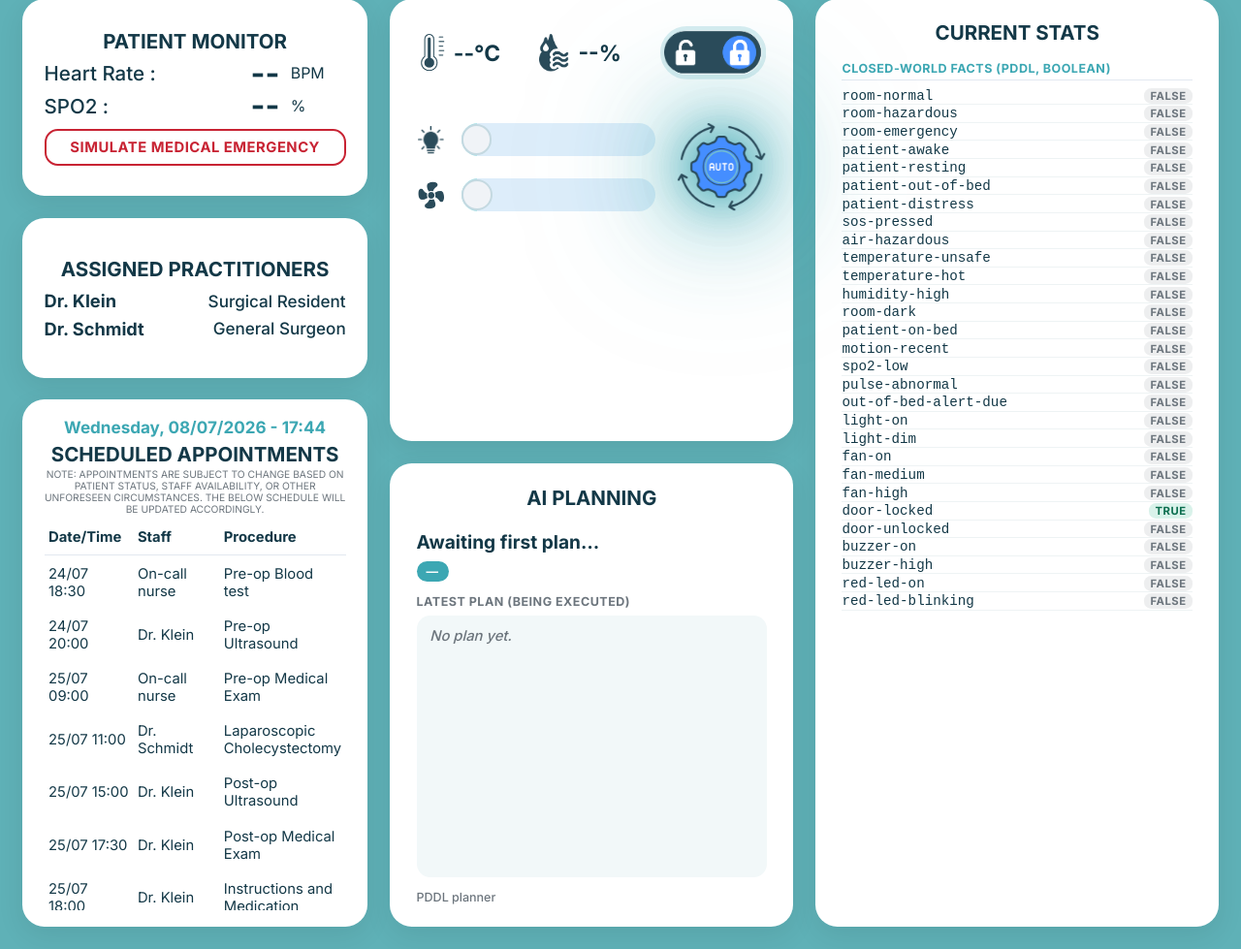
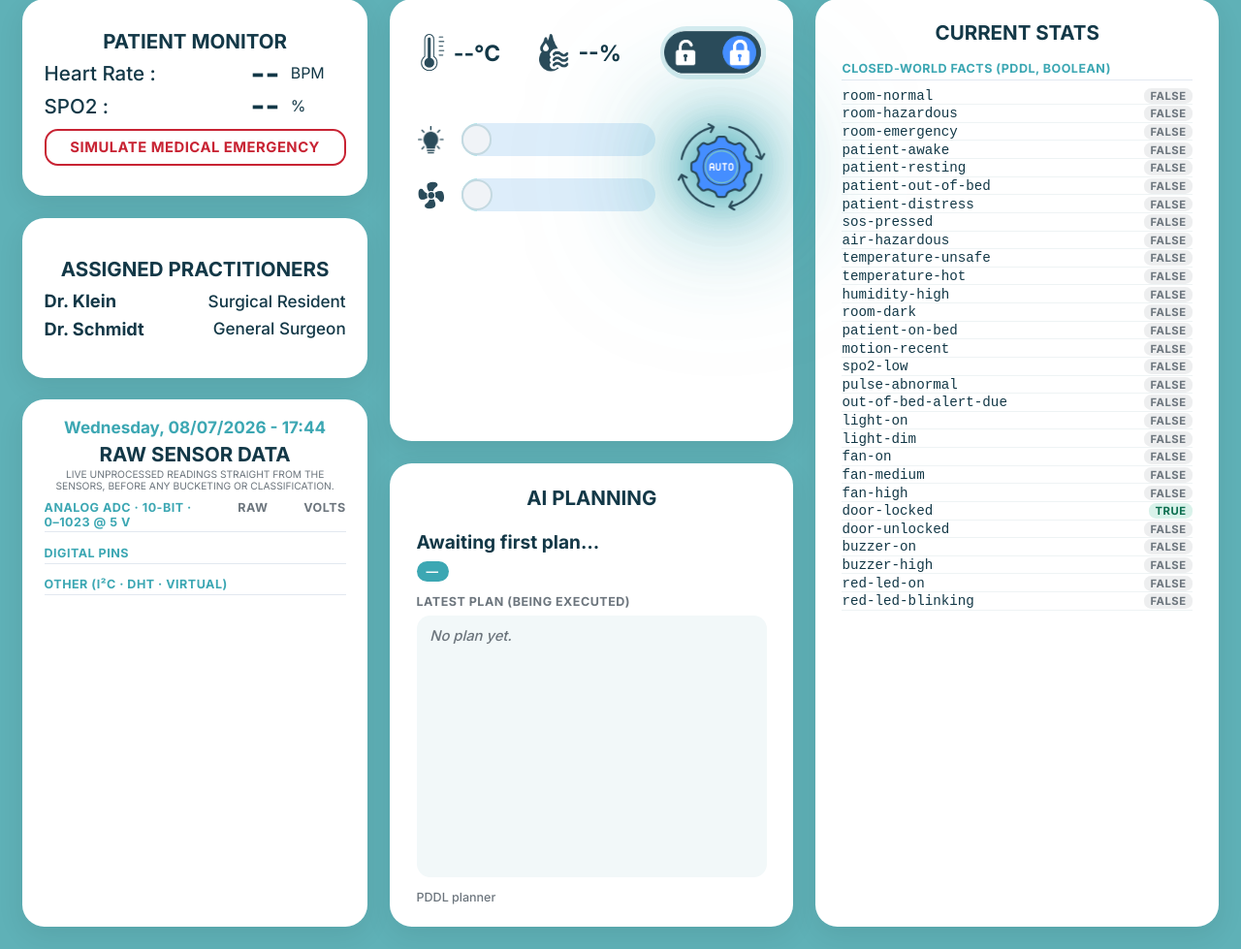
Before and after one commit to Kunaalkk1/mediguard, a Flask app: page / in a window 1280 px wide. Shown: the part 138-1117 px from the top of the page at 97% size. Run offline with Flask 3, Linux system fonts and the light colour scheme.

Commit message:
final v1 code

```diff
--- a/src/static/script.js
+++ b/src/static/script.js
@@ -220,6 +220,53 @@ function renderFacts(data) {
     ).join('');
 }
 
+// --- Raw sensor data (ADC counts + volts, digital pins, other sensors) ------
+const rawSensorsEl = document.getElementById('rawSensors');
+
+function adcRow(ch) {
+    const counts = ch.counts != null ? ch.counts : '--';
+    const volts = ch.volts != null ? `${ch.volts.toFixed(3)} V` : '-- V';
+    return `<div class="raw-row adc-row">` +
+        `<span class="raw-chan">${ch.channel}</span>` +
+        `<span class="raw-name">${ch.sensor}</span>` +
+        `<span class="raw-counts">${counts}</span>` +
+        `<span class="raw-volts">${volts}</span></div>`;
+}
+
+function digitalRow(d) {
+    const on = !!d.value;
+    return `<div class="raw-row dig-row">` +
+        `<span class="raw-chan">${d.pin}</span>` +
+        `<span class="raw-name">${d.sensor}</span>` +
+        `<span class="raw-val">${on ? 'HIGH (1)' : 'LOW (0)'}</span></div>`;
+}
+
+function otherRow(o) {
+    const value = o.value != null ? o.value : '--';
+    const unit = o.unit ? ` <span class="raw-unit">${o.unit}</span>` : '';
+    return `<div class="raw-row"><span class="raw-name">${o.sensor}</span>` +
+        `<span class="raw-val">${value}${unit}</span></div>`;
+}
+
+function renderRawSensors(data) {
+    if (!rawSensorsEl) return;
+    const raw = data.raw_sensors || {};
+    const ref = raw.adc_ref || {};
+    const adc = raw.adc || [];
+    const digital = raw.digital || [];
+    const other = raw.other || [];
+
+    const adcHead = `Analog ADC · ${ref.bits || 10}-bit · 0–${ref.max || 1023} @ ${ref.vref != null ? ref.vref : 5} V`;
+    rawSensorsEl.innerHTML =
+        `<div class="raw-subhead">${adcHead}` +
+        `<span class="raw-cols"><span>raw</span><span>volts</span></span></div>` +
+        adc.map(adcRow).join('') +
+        `<div class="raw-subhead">Digital pins</div>` +
+        digital.map(digitalRow).join('') +
+        `<div class="raw-subhead">Other (I²C · DHT · virtual)</div>` +
+        other.map(otherRow).join('');
+}
+
 function renderEmergency(data) {
     const emergency = data.emergency || { active: false };
     const active = !!emergency.active;
@@ -294,6 +341,7 @@ async function refresh() {
         const data = await res.json();
         renderVitals(data);
         renderControls(data);
+        renderRawSensors(data);
         renderFacts(data);
         renderEmergency(data);
         renderMedButton(data.toggles);
--- a/src/static/style.css
+++ b/src/static/style.css
@@ -270,24 +270,20 @@ body.emergency-active {
     font-weight: 500;
 }
 
-/* Scheduled Appointments (Left 3) */
-.scheduled-appointments {
+/* Raw Sensor Data (Left 3) */
+.raw-sensors {
     flex: 26;
     overflow: hidden;
     padding: 0.9375rem 1.25rem;
+    display: flex;
+    flex-direction: column;
 }
 
-.schedule-header {
+.raw-header {
     display: flex;
     flex-direction: column;
     align-items: center;
-    margin-bottom: 0.3125rem;
-}
-
-.table-wrapper {
-    flex: 1;
-    overflow-y: auto;
-    min-height: 0;
+    margin-bottom: 0.5rem;
 }
 
 .realtime-clock {
@@ -304,41 +300,111 @@ body.emergency-active {
     margin-top: 0.3125rem;
 }
 
-.schedule-table {
-    width: 100%;
-    border-collapse: collapse;
-    font-size: 0.8125rem;
+.raw-sensor-list {
+    display: flex;
+    flex-direction: column;
+    gap: 0.05rem;
     flex: 1;
+    min-height: 0;
+    overflow-y: auto;
 }
 
-.schedule-table th,
-.schedule-table td {
-    padding: 0.5rem 0.25rem;
-    text-align: left;
+.raw-subhead {
+    display: flex;
+    align-items: baseline;
+    justify-content: space-between;
+    font-size: 0.6875rem;
+    font-weight: 700;
+    text-transform: uppercase;
+    letter-spacing: 0.5px;
+    color: var(--accent-teal);
+    border-bottom: 1px solid #E2E8F0;
+    padding-bottom: 0.15rem;
+    margin-top: 0.55rem;
+    margin-bottom: 0.15rem;
 }
 
-.schedule-table th {
-    border-bottom: 1px solid #E2E8F0;
-    font-weight: 700;
-    position: sticky;
-    top: 0;
-    background: var(--card-bg);
-    z-index: 1;
+.raw-subhead:first-child {
+    margin-top: 0;
 }
 
-.schedule-table th:nth-child(1),
-.schedule-table td:nth-child(1) {
-    width: 30%;
+.raw-cols {
+    display: flex;
+    gap: 1rem;
+    color: var(--muted-gray);
 }
 
-.schedule-table th:nth-child(2),
-.schedule-table td:nth-child(2) {
-    width: 30%;
+.raw-cols span {
+    width: 3.4rem;
+    text-align: right;
 }
 
-.schedule-table th:nth-child(3),
-.schedule-table td:nth-child(3) {
-    width: 40%;
+.raw-row {
+    display: flex;
+    align-items: center;
+    justify-content: space-between;
+    gap: 0.5rem;
+    padding: 0.2rem 0;
+    border-bottom: 1px solid #EEF3F4;
+}
+
+/* Analog channel: [port] [sensor] [raw count] [volts] */
+.adc-row {
+    display: grid;
+    grid-template-columns: 2.2rem 1fr 3.4rem 3.4rem;
+    gap: 0.5rem;
+    align-items: baseline;
+}
+
+/* Digital pin: [pin] [sensor] [level] */
+.dig-row {
+    display: grid;
+    grid-template-columns: 2.2rem 1fr auto;
+    gap: 0.5rem;
+    align-items: baseline;
+}
+
+.raw-chan {
+    font-family: 'Courier New', monospace;
+    font-size: 0.8rem;
+    font-weight: 700;
+    color: var(--muted-gray);
+}
+
+.raw-name {
+    font-size: 0.9rem;
+    font-weight: 500;
+    color: var(--text-navy);
+}
+
+.raw-counts {
+    font-family: 'Courier New', monospace;
+    font-size: 0.85rem;
+    color: var(--text-navy);
+    text-align: right;
+}
+
+.raw-volts {
+    font-family: 'Courier New', monospace;
+    font-size: 0.9rem;
+    font-weight: 700;
+    color: var(--accent-teal);
+    text-align: right;
+}
+
+.raw-val {
+    font-family: 'Courier New', monospace;
+    font-size: 0.9rem;
+    font-weight: 700;
+    color: var(--accent-teal);
+    white-space: nowrap;
+    text-align: right;
+}
+
+.raw-unit {
+    font-size: 0.7rem;
+    font-weight: 500;
+    color: var(--muted-gray);
 }
 
 /* Environment Controls (Middle 1) */
--- a/src/templates/index.html
+++ b/src/templates/index.html
@@ -88,67 +88,14 @@
                     </div>
                 </div>
 
-                <div class="card scheduled-appointments">
-                    <div class="schedule-header">
+                <div class="card raw-sensors">
+                    <div class="raw-header">
                         <div class="realtime-clock" id="realtimeClock">Loading time...</div>
-                        <h2 class="card-title" style="margin-top: 5px; margin-bottom: 2px;">Scheduled Appointments</h2>
-                        <div class="disclaimer" style="margin-top: 0;">NOTE: Appointments are subject to change based on
-                            patient status, staff availability, or other unforeseen circumstances. The below schedule
-                            will be updated accordingly.</div>
+                        <h2 class="card-title" style="margin-top: 5px; margin-bottom: 2px;">Raw Sensor Data</h2>
+                        <div class="disclaimer" style="margin-top: 0;">Live unprocessed readings straight from the
+                            sensors, before any bucketing or classification.</div>
                     </div>
-                    <div class="table-wrapper">
-                        <table class="schedule-table">
-                            <thead>
-                                <tr>
-                                    <th>Date/Time</th>
-                                    <th>Staff</th>
-                                    <th>Procedure</th>
-                                </tr>
-                            </thead>
-                            <tbody>
-                                <tr>
-                                    <td>24/07 18:30</td>
-                                    <td>On-call nurse</td>
-                                    <td>Pre-op Blood test</td>
-                                </tr>
-                                <tr>
-                                    <td>24/07 20:00</td>
-                                    <td>Dr. Klein</td>
-                                    <td>Pre-op Ultrasound</td>
-                                </tr>
-                                <tr>
-                                    <td>25/07 09:00</td>
-                                    <td>On-call nurse</td>
-                                    <td>Pre-op Medical Exam</td>
-                                </tr>
-                                <tr>
-                                    <td>25/07 11:00</td>
-                                    <td>Dr. Schmidt</td>
-                                    <td>Laparoscopic Cholecystectomy</td>
-                                </tr>
-                                <tr>
-                                    <td>25/07 15:00</td>
-                                    <td>Dr. Klein</td>
-                                    <td>Post-op Ultrasound</td>
-                                </tr>
-                                <tr>
-                                    <td>25/07 17:30</td>
-                                    <td>Dr. Klein</td>
-                                    <td>Post-op Medical Exam</td>
-                                </tr>
-                                <tr>
-                                    <td>25/07 18:00</td>
-                                    <td>Dr. Klein</td>
-                                    <td>Instructions and Medication</td>
-                                </tr>
-                                <tr>
-                                    <td>26/07 09:00</td>
-                                    <td>Dr. Schmidt</td>
-                                    <td>Final Check-up, Discharge</td>
-                                </tr>
-                            </tbody>
-                        </table>
-                    </div>
+                    <div class="raw-sensor-list" id="rawSensors"></div>
                 </div>
             </div>
 
--- a/src/web_server.py
+++ b/src/web_server.py
@@ -31,8 +31,8 @@ def _apply_light_fan():
                               runtime_flags.manual_fan.get())
 
 # Bind to all interfaces so the dashboard is reachable both locally on the Pi
-# (http://localhost:7801) and from a phone joined to the Pi's hotspot
-# (http://<pi-ip>:7801). Set MEDIGUARD_HOST=127.0.0.1 to restrict to localhost.
+# (http://localhost:7801) and from any device on the same network
+# (http://mediguard.local:7801). Set MEDIGUARD_HOST=127.0.0.1 for localhost only.
 HOST = os.getenv("MEDIGUARD_HOST", "0.0.0.0")
 PORT = int(os.getenv("MEDIGUARD_PORT", "7801"))
 
```
Also changed, not shown: src/hotspot.py (deleted, +0 -77 lines), src/main.py (+57 -14 lines), src/mqtt_bridge.py (+18 -5 lines), src/netinfo.py (added, +49 -0 lines), src/sensors/grove_sensors.py (+13 -0 lines), README.md, 2 other files.
